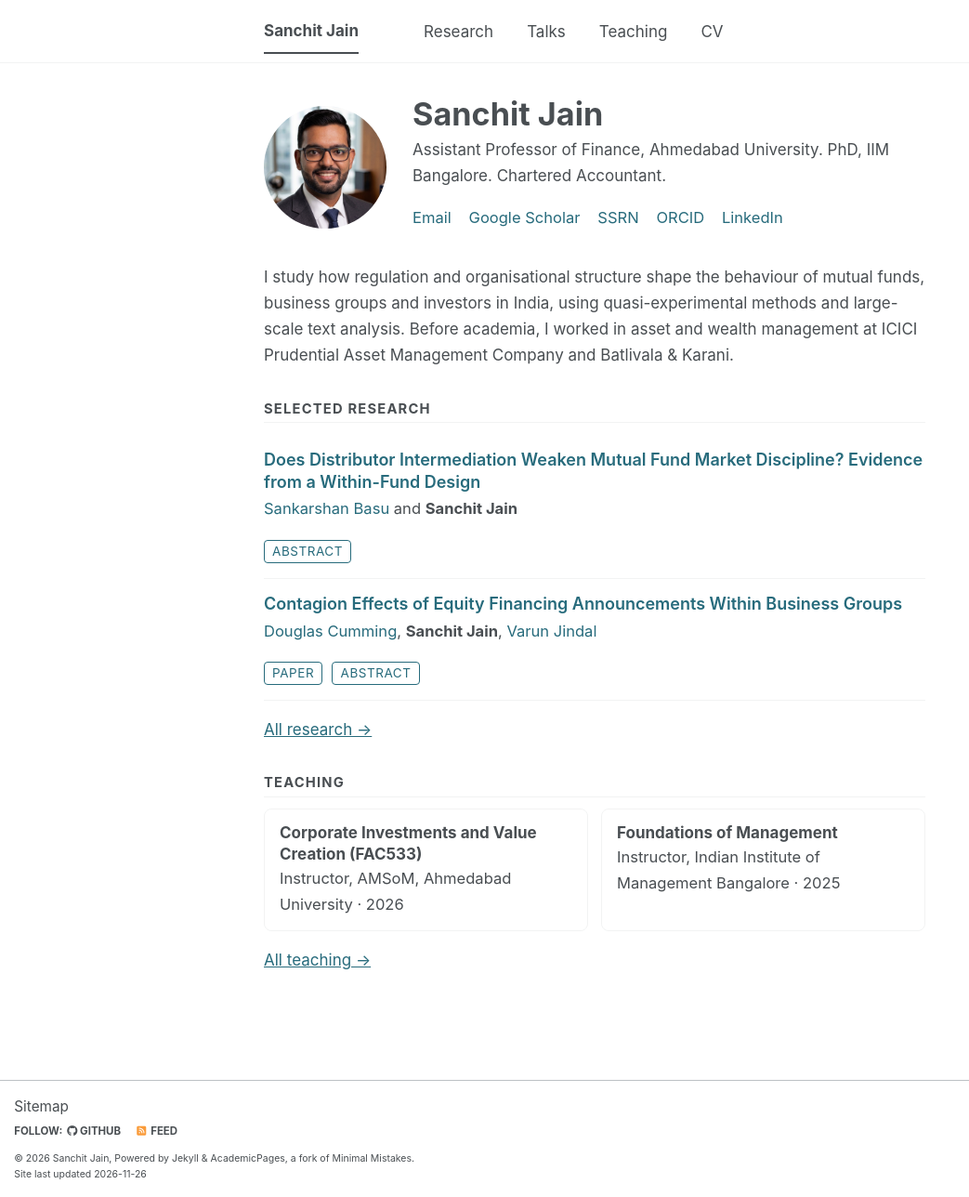
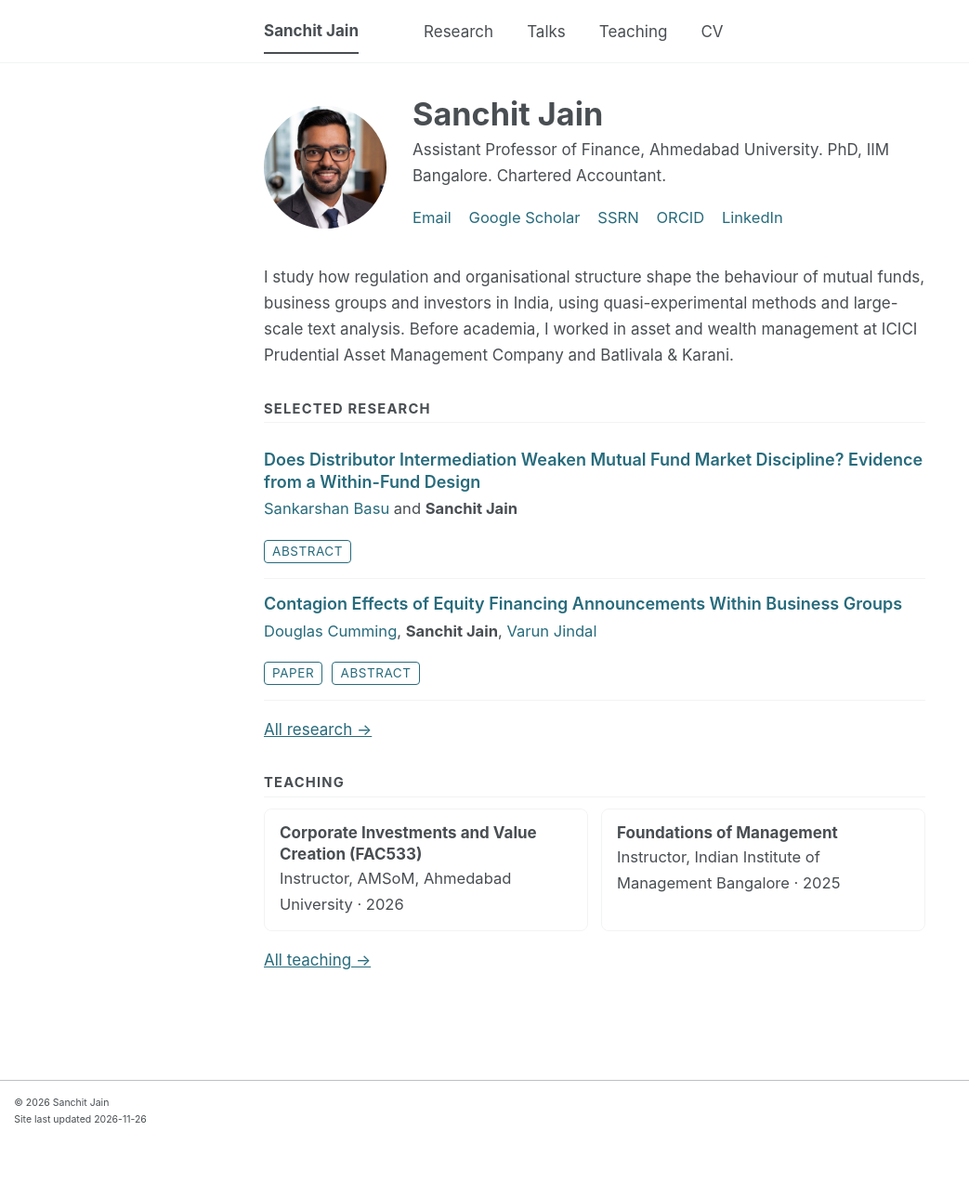
Before and after one commit to casanchitjain/casanchitjain.github.io, a Jekyll site: the page built from _pages/about.md, in a window 1280 px wide and 1288 px high. Shown: the whole window at 93% size, without its empty margins (0-1043 px from the left). Built offline with Jekyll 4.4.1, drawn with Linux system fonts in a browser that asks for light colours; a script bundle is joined from its source files by our own code; library files that are not in the unit come from our copies.

Commit message:
Simplify footer: remove sitemap link, follow links and theme credit
Keeps the copyright and last-updated lines.

```diff
--- a/_includes/footer.html
+++ b/_includes/footer.html
@@ -1,25 +1,6 @@
 {% include base_path %}
 
-{% if site.author.github or site.author.bitbucket or site.atom_feed.hide != true %}
-<div class="page__footer-follow">
-  <ul class="social-icons">
-    {% if site.data.ui-text[site.locale].follow_label %}
-      <li><strong>{{ site.data.ui-text[site.locale].follow_label }}</strong></li>
-    {% endif %}
-    {% if site.author.github %}
-      <li><a href="https://github.com/{{ site.author.github }}"><i class="fab fa-github" aria-hidden="true"></i> GitHub</a></li>
-    {% endif %}
-    {% if site.author.bitbucket %}
-      <li><a href="https://bitbucket.org/{{ site.author.bitbucket }}"><i class="fab fa-bitbucket" aria-hidden="true"></i> Bitbucket</a></li>
-    {% endif %}
-    {% if site.atom_feed.hide != true %}
-    <li><a href="{% if site.atom_feed.path %}{{ site.atom_feed.path }}{% else %}{{ base_path }}/feed.xml{% endif %}"><i class="fa fa-fw fa-rss-square" aria-hidden="true"></i> {{ site.data.ui-text[site.locale].feed_label | default: "Feed" }}</a></li>
-    {% endif %}
-  </ul>
-</div>
-{% endif %}
-
 <div class="page__footer-copyright">
-  &copy; {{ site.time | date: '%Y' }} {{ site.name | default: site.title }}, {{ site.data.ui-text[site.locale].powered_by | default: "Powered by" }} <a href="https://jekyllrb.com" rel="nofollow">Jekyll</a> &amp; <a href="https://github.com/academicpages/academicpages.github.io">AcademicPages</a>, a fork of <a href="https://mademistakes.com/work/minimal-mistakes-jekyll-theme/" rel="nofollow">Minimal Mistakes</a>.<br />
+  &copy; {{ site.time | date: '%Y' }} {{ site.name | default: site.title }}<br />
   Site last updated {{ "now" | date: '%Y-%m-%d' }}
 </div>
--- a/_includes/footer/custom.html
+++ b/_includes/footer/custom.html
@@ -1,6 +1,4 @@
 <!-- start custom footer snippets -->
-
-<a href="/sitemap/">Sitemap</a>
 
 <!-- Support for MatJax -->
 <script defer src="https://cdnjs.cloudflare.com/polyfill/v3/polyfill.min.js?features=es6"></script>
```
